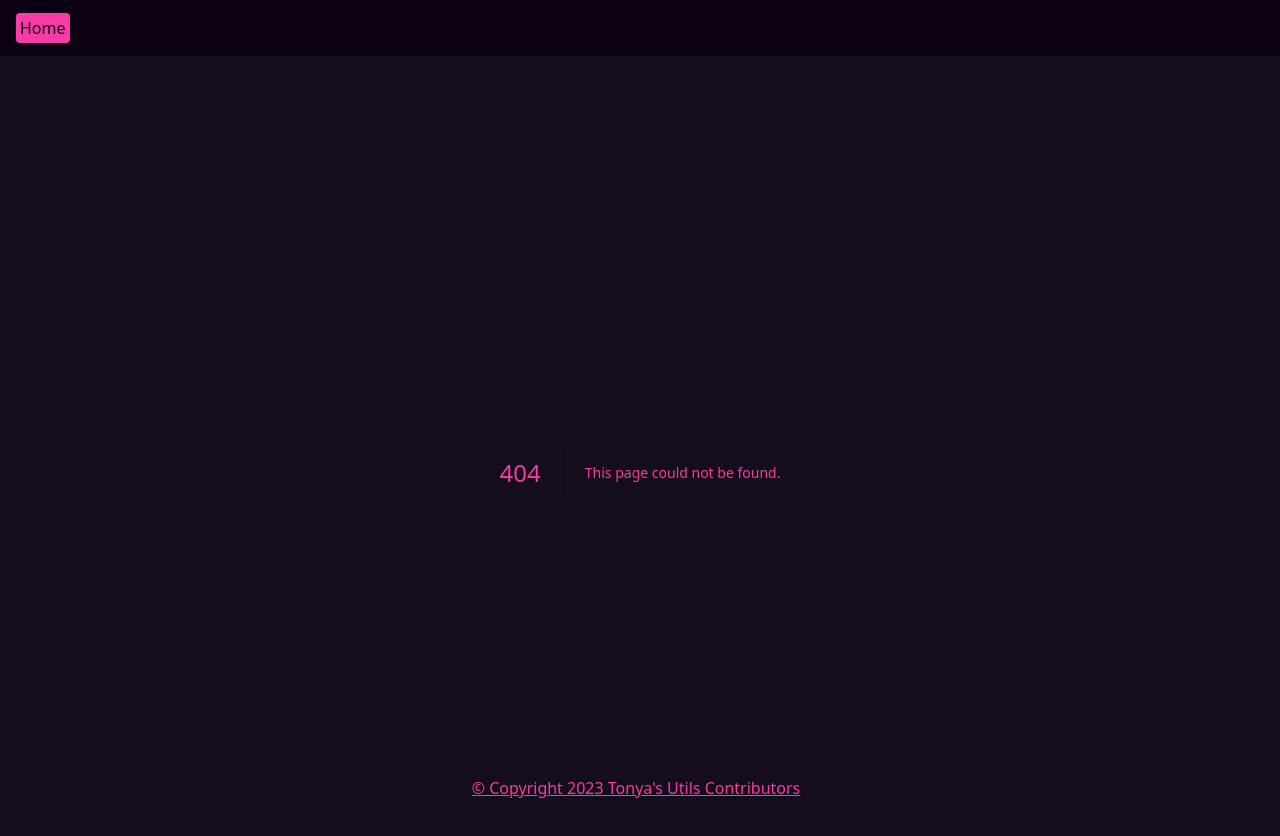
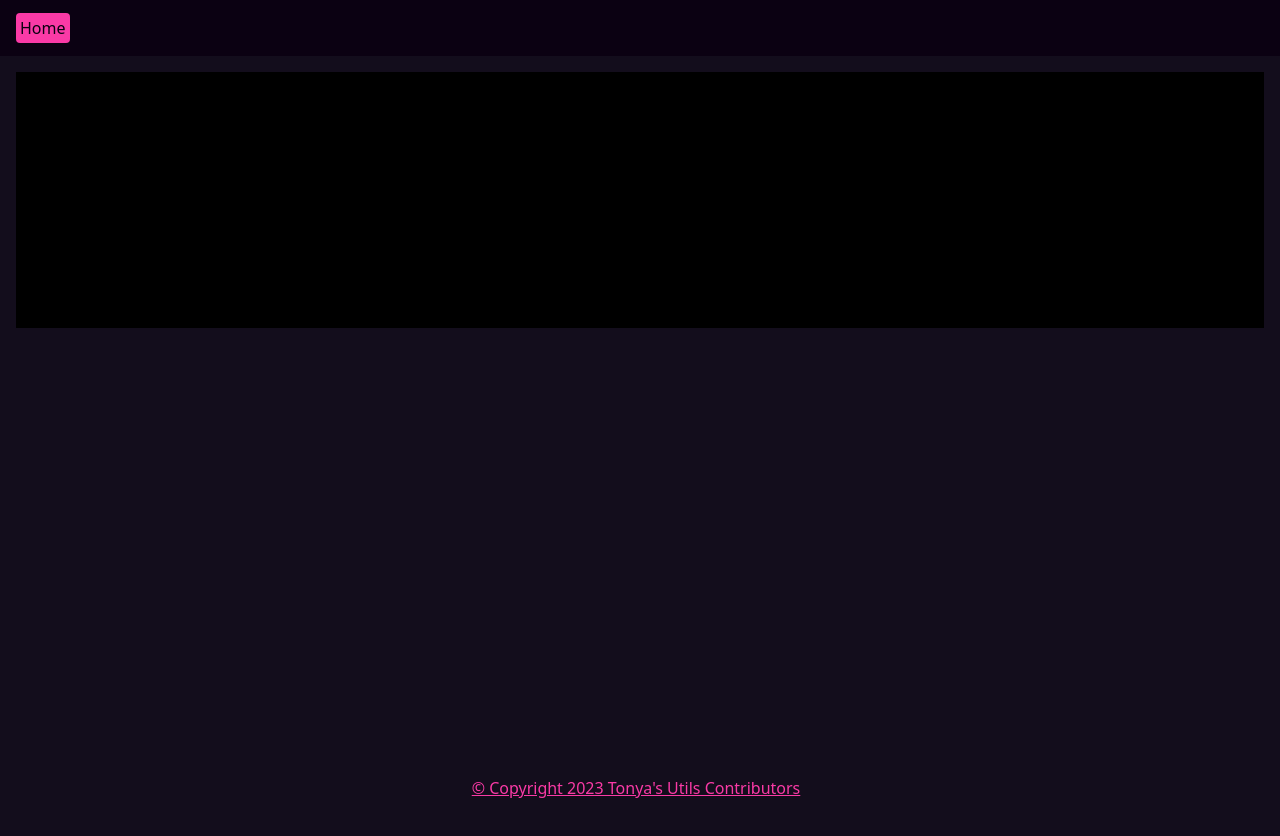
Before and after one commit to tonyaellie/tonya-utils, a Next.js app: page /colour in a window 1280 px wide. Before the commit this address had no page. Shown: the top 836 px of the page. After the commit the page ends 800 px from the top, so only its background shows below. Built offline with nearby package versions, Linux system fonts and the light colour scheme.

Commit message:
feat: add kinda buggy colour picker

```diff
--- /dev/null
+++ b/src/app/colour/Colour.tsx
@@ -0,0 +1,81 @@
+'use client';
+
+import { useCallback, useMemo, useState } from 'react';
+
+import { usePathname, useSearchParams, useRouter } from 'next/navigation';
+
+const HexDisplay = ({ num }: { num: number }) => {
+  const router = useRouter();
+  const pathname = usePathname();
+  const searchParams = useSearchParams();
+
+  // Get a new searchParams string by merging the current
+  // searchParams with a provided key/value pair
+  const createQueryString = useCallback(
+    (name: string, value: string) => {
+      if (!searchParams) {
+        return;
+      }
+
+      const params = new URLSearchParams(searchParams);
+      params.set(name, value);
+
+      return params.toString();
+    },
+    [searchParams]
+  );
+
+  const [colour, setColour] = useState(() => {
+    const colour = searchParams?.get(`colour${num}`);
+
+    if (colour) {
+      return `#${colour}`;
+    }
+
+    return '#000000';
+  });
+
+  const hex = useMemo(() => {
+    return colour;
+  }, [colour]);
+
+  return (
+    <label
+      className="h-64 w-1/3 cursor-pointer"
+      htmlFor={`colour${num}`}
+      style={{ backgroundColor: hex }}
+    >
+      <input
+        id={`colour${num}`}
+        className="hidden"
+        type="color"
+        value={hex}
+        onChange={(e) => {
+          const hex = e.target.value;
+
+          setColour(hex);
+
+          router.push(
+            pathname +
+              '?' +
+              createQueryString(`colour${num}`, hex.replace('#', ''))
+          );
+        }}
+      />
+    </label>
+  );
+};
+
+const Colour = () => {
+  return (
+    <div className="w-full">
+      <div className="flex flex-row justify-evenly">
+        <HexDisplay num={1} />
+        <HexDisplay num={2} />
+        <HexDisplay num={3} />
+      </div>
+    </div>
+  );
+};
+
+export default Colour;
--- /dev/null
+++ b/src/app/colour/page.tsx
@@ -0,0 +1,14 @@
+import type { Metadata } from 'next';
+
+import Colour from './Colour';
+
+export const metadata: Metadata = {
+  title: 'Colour',
+  description: 'Pick colours.',
+};
+
+const ColourPage = () => {
+  return <Colour />;
+};
+
+export default ColourPage;
--- a/src/app/page.tsx
+++ b/src/app/page.tsx
@@ -35,6 +35,7 @@ const Home: NextPage = () => {
       <CustomLink name="countdown" />
       <CustomLink name="passwords" />
       <CustomLink name="unix" />
+      <CustomLink name="colour" />
     </div>
   );
 };
```
Also changed, not shown: 1 other file (tests, documents, lock files or other folders).
